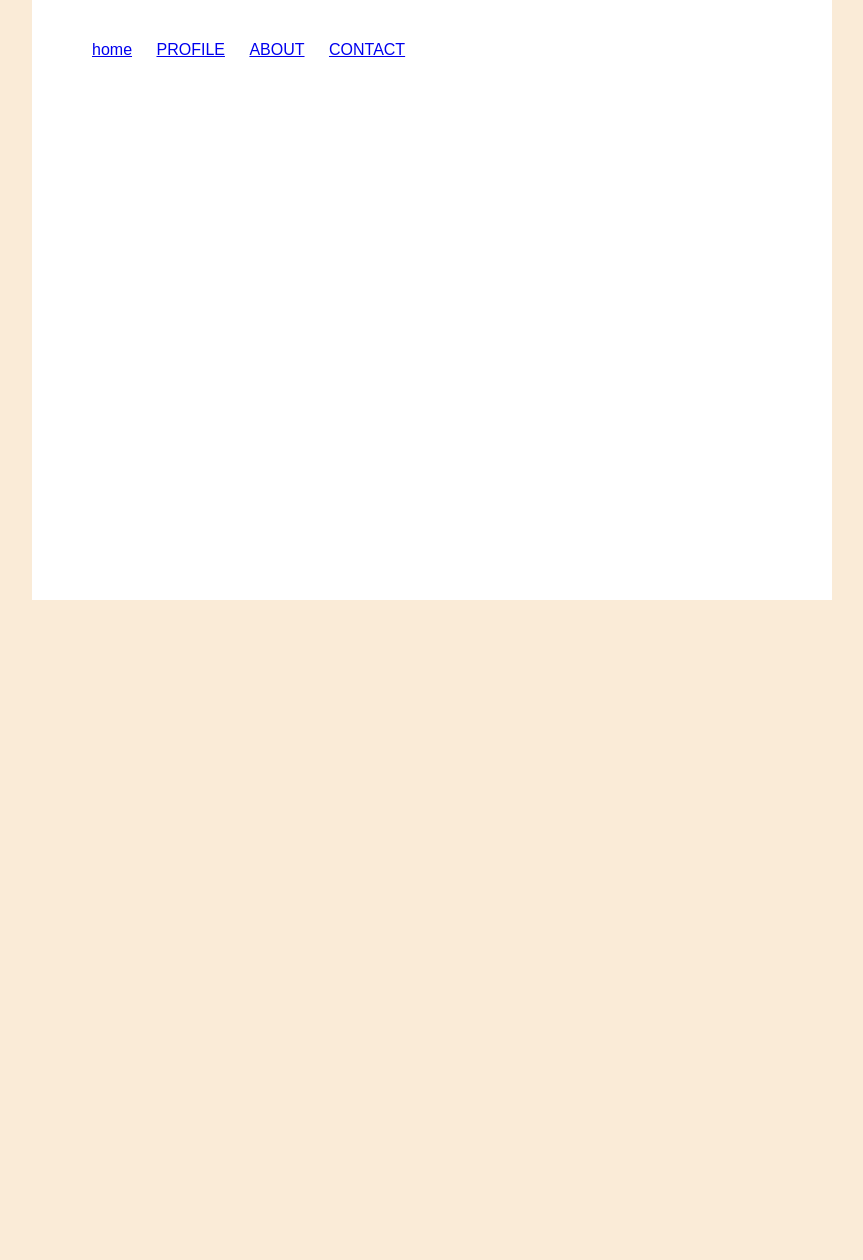
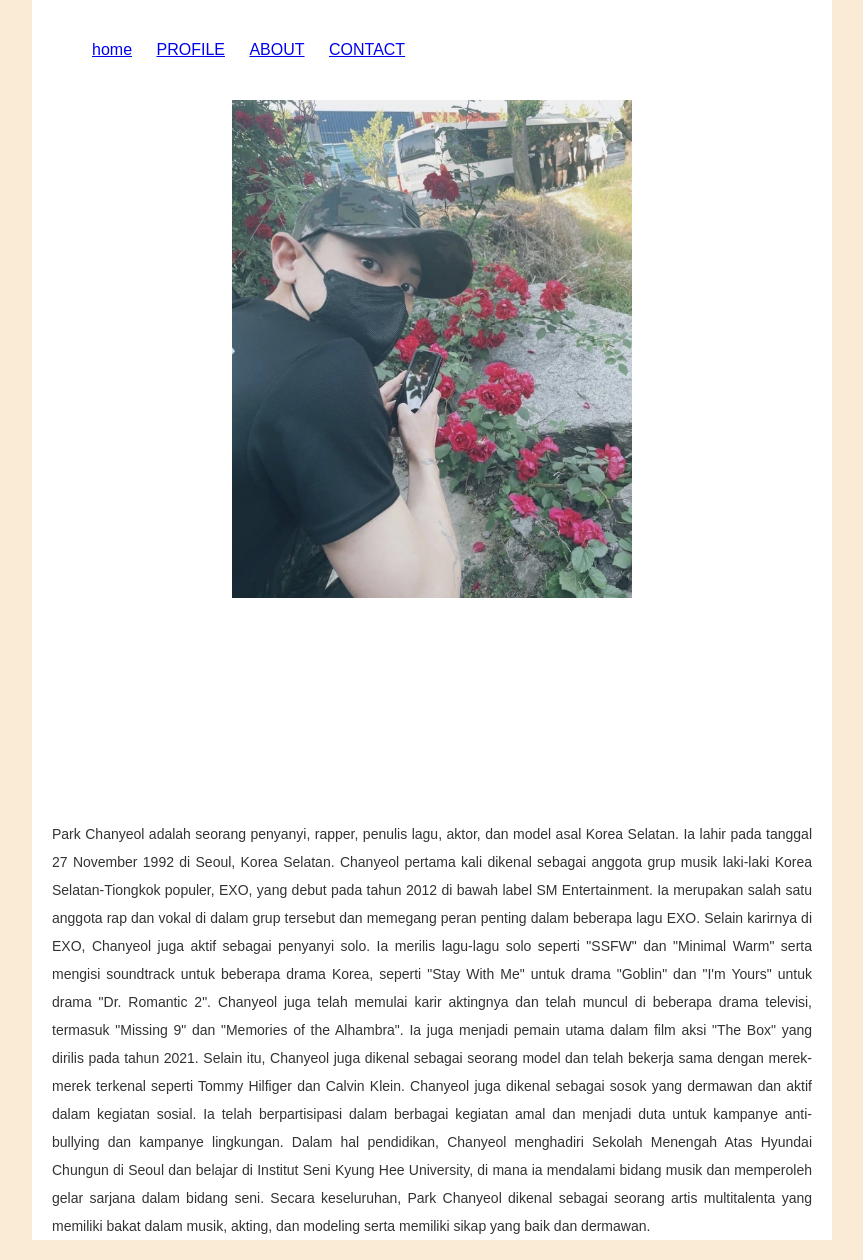
Before and after one commit to marchellaDayaGuna/CSS_minggu2, a plain HTML site: page index.html in a window 1280 px wide. Shown: the part 83-1343 px from the top of the page, without its empty margins (208-1071 px from the left). Before the commit the page ends 800 px from the top, so only its background shows below. Drawn offline with Linux system fonts and the light colour scheme.

Commit message:
menambahkan gambar dan paragraf

```diff
--- a/index.html
+++ b/index.html
@@ -19,7 +19,22 @@
            </ul>
            </div>
 
-           <div class="gambar"></div>
+           <div class="gambar"><img src="gambar.png" alt=""></div>
+           <div class="deskripsi">Park Chanyeol adalah seorang penyanyi, rapper, penulis lagu, aktor, dan model asal Korea Selatan. Ia lahir pada tanggal 27 November 1992 di Seoul, Korea Selatan.
+
+            Chanyeol pertama kali dikenal sebagai anggota grup musik laki-laki Korea Selatan-Tiongkok populer, EXO, yang debut pada tahun 2012 di bawah label SM Entertainment. Ia merupakan salah satu anggota rap dan vokal di dalam grup tersebut dan memegang peran penting dalam beberapa lagu EXO.
+
+            Selain karirnya di EXO, Chanyeol juga aktif sebagai penyanyi solo. Ia merilis lagu-lagu solo seperti "SSFW" dan "Minimal Warm" serta mengisi soundtrack untuk beberapa drama Korea, seperti "Stay With Me" untuk drama "Goblin" dan "I'm Yours" untuk drama "Dr. Romantic 2".
+
+            Chanyeol juga telah memulai karir aktingnya dan telah muncul di beberapa drama televisi, termasuk "Missing 9" dan "Memories of the Alhambra". Ia juga menjadi pemain utama dalam film aksi "The Box" yang dirilis pada tahun 2021.
+
+            Selain itu, Chanyeol juga dikenal sebagai seorang model dan telah bekerja sama dengan merek-merek terkenal seperti Tommy Hilfiger dan Calvin Klein.
+
+            Chanyeol juga dikenal sebagai sosok yang dermawan dan aktif dalam kegiatan sosial. Ia telah berpartisipasi dalam berbagai kegiatan amal dan menjadi duta untuk kampanye anti-bullying dan kampanye lingkungan.
+
+            Dalam hal pendidikan, Chanyeol menghadiri Sekolah Menengah Atas Hyundai Chungun di Seoul dan belajar di Institut Seni Kyung Hee University, di mana ia mendalami bidang musik dan memperoleh gelar sarjana dalam bidang seni.
+
+            Secara keseluruhan, Park Chanyeol dikenal sebagai seorang artis multitalenta yang memiliki bakat dalam musik, akting, dan modeling serta memiliki sikap yang baik dan dermawan.</div>
     </div>
 
 </body>
--- a/style.css
+++ b/style.css
@@ -31,12 +31,21 @@ body{
 }
 
 .gambar {
-    height: 500px;
+    height: 700px;
     weight : 50px;
-    border-top: ;
+    margin: auto;
+    box-sizing: border-box;
 
 }
 .gambar img{
-    width: 100px;
-    margin: auto;
+    display: block;
+    margin-left: auto;
+    margin-right: auto;
+    width: 50%;
 }
+
+.deskripsi{
+    text-align: justify;
+    margin: 20px;
+    font-size: 14px;
+}
```
Also changed, not shown: gambar.png (added).
